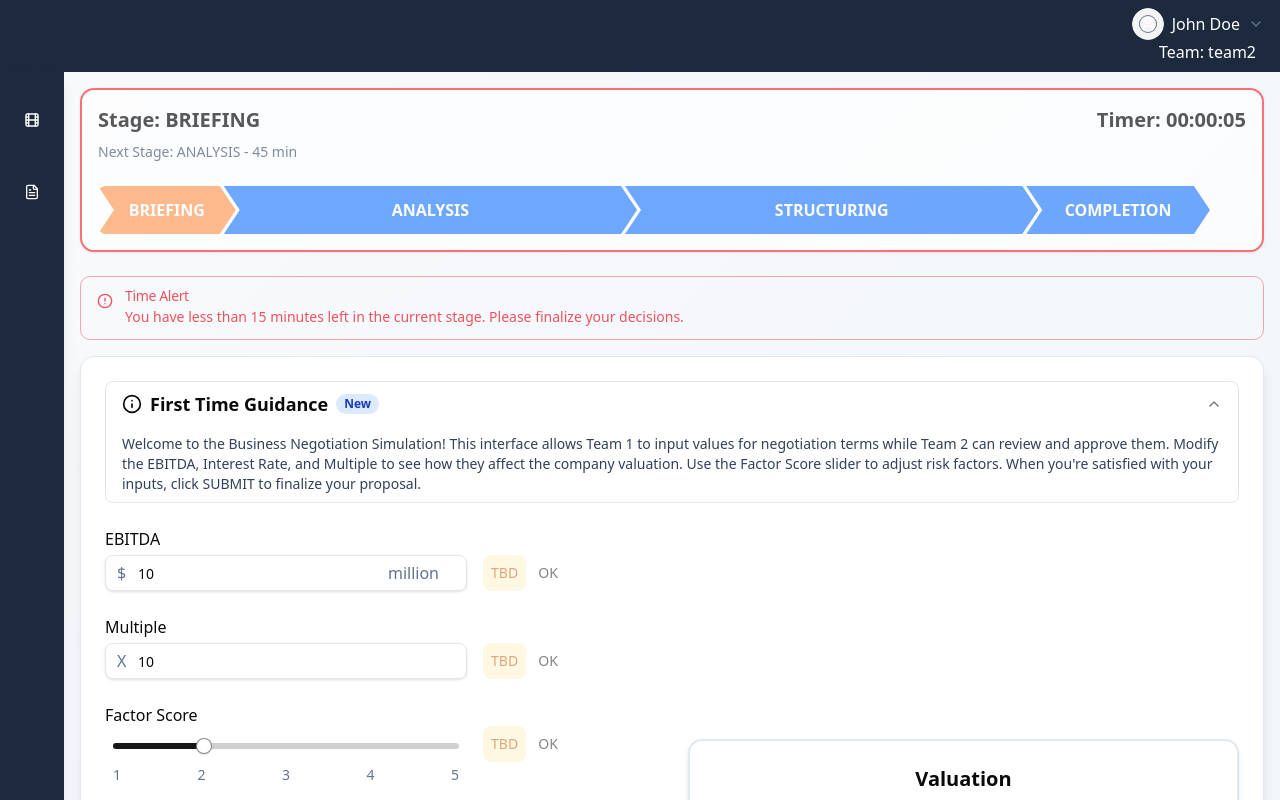
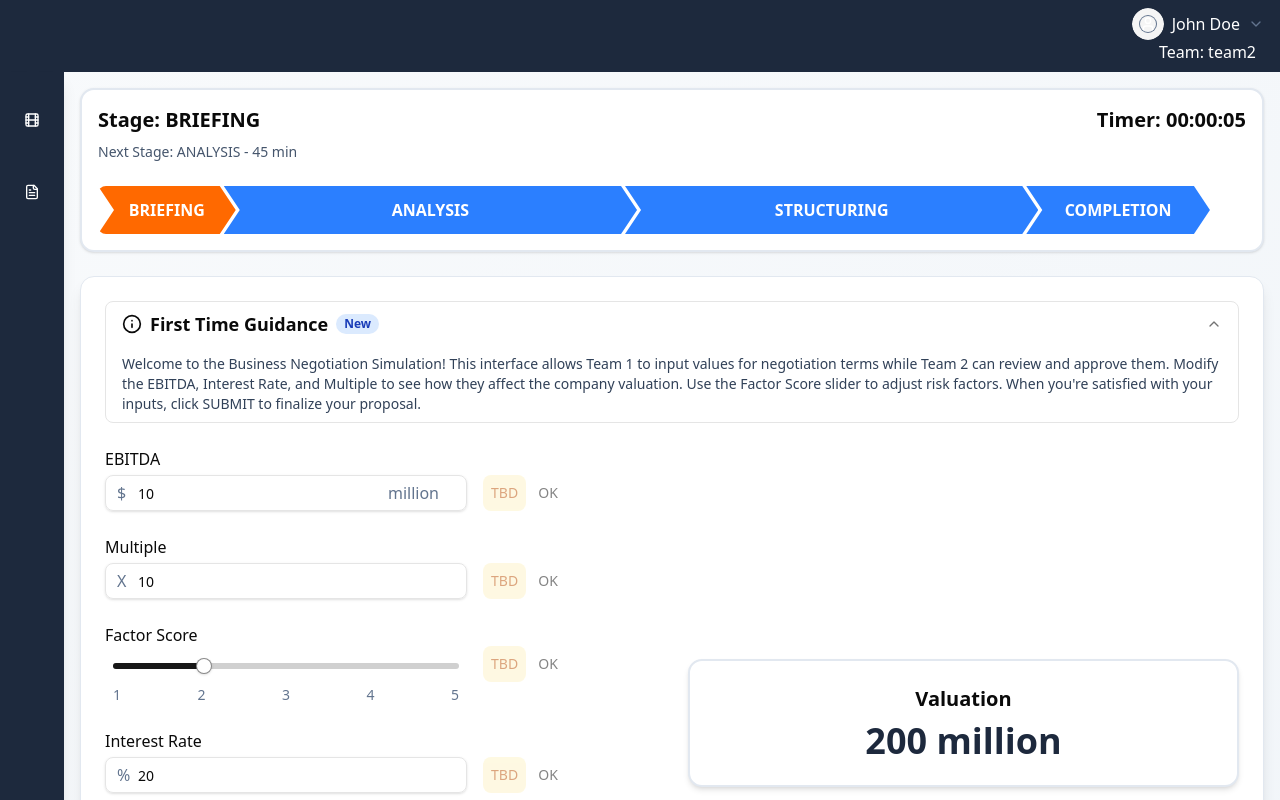
Before and after one commit to trncngh/finsimco-frontend, a Next.js app: page / in a window 1280 px wide. Shown: the top 800 px of the page. Built offline with nearby package versions, Linux system fonts and the light colour scheme.

Commit message:
chore: update progress color

```diff
--- a/src/components/mocule/chevron-arrow.tsx
+++ b/src/components/mocule/chevron-arrow.tsx
@@ -34,7 +34,7 @@ export const ChevronArrow = ({
       {/* Progress overlay  */}
       {isActive && (
         <div
-          className={`absolute top-0 bottom-0 left-0 bg-orange-500`}
+          className={`absolute top-0 bottom-0 left-0 bg-orange-700`}
           style={{
             width: `${progressPercentage}%`,
             boxShadow: '0 0 8px rgba(255, 255, 255, 0.5) inset',
--- a/src/components/organism/timer.tsx
+++ b/src/components/organism/timer.tsx
@@ -18,12 +18,6 @@ export function Timer({ onTimeAlert, onTimeAlertClose }: TimerProps) {
   const [stageTimeRemaining, setStageTimeRemaining] = useState(0)
   const [isAlertActive, setIsAlertActive] = useState(false)
   const isMobile = useMediaQuery('(max-width: 768px)')
-
-  // Calculate total simulation time in seconds
-  const totalSimulationTime = STAGES.reduce(
-    (acc, stage) => acc + stage.duration * 60,
-    0
-  )
 
   useEffect(() => {
     const timer = setInterval(() => {
@@ -74,16 +68,16 @@ export function Timer({ onTimeAlert, onTimeAlertClose }: TimerProps) {
 
   // Handle alert state in a separate effect
   useEffect(() => {
-    // Check if we need to show alert (15 minutes remaining in stage)
+    // Check if we need to show alert (5 minutes remaining in stage)
     if (
-      stageTimeRemaining <= 15 * 60 &&
-      stageTimeRemaining > 14 * 60 &&
+      stageTimeRemaining <= 5 * 60 &&
+      stageTimeRemaining > 4 * 60 &&
       !isAlertActive
     ) {
       setIsAlertActive(true)
       onTimeAlert()
     } else if (
-      (stageTimeRemaining <= 14 * 60 || stageTimeRemaining > 15 * 60) &&
+      (stageTimeRemaining <= 4 * 60 || stageTimeRemaining > 5 * 60) &&
       isAlertActive
     ) {
       setIsAlertActive(false)
```
